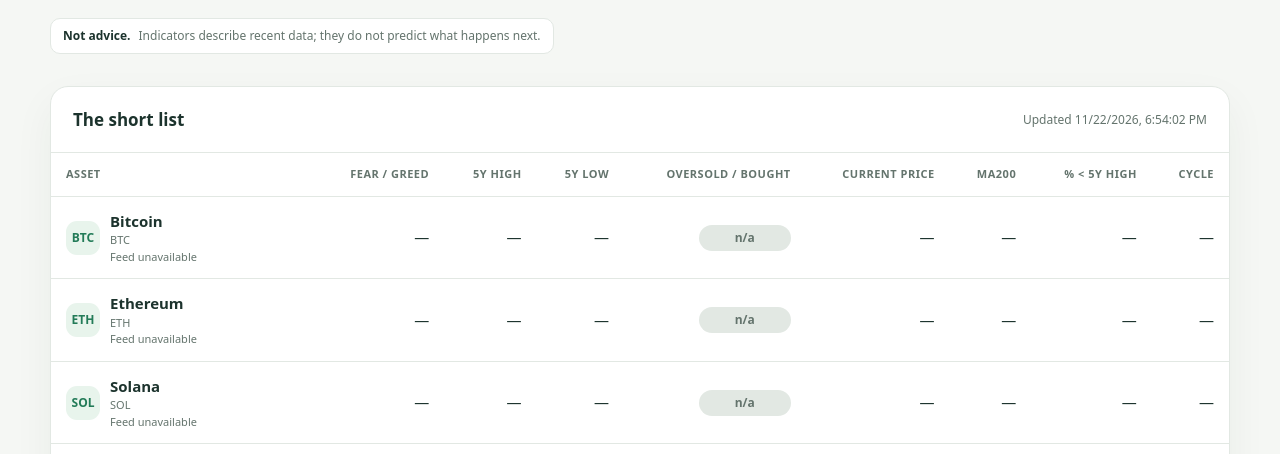
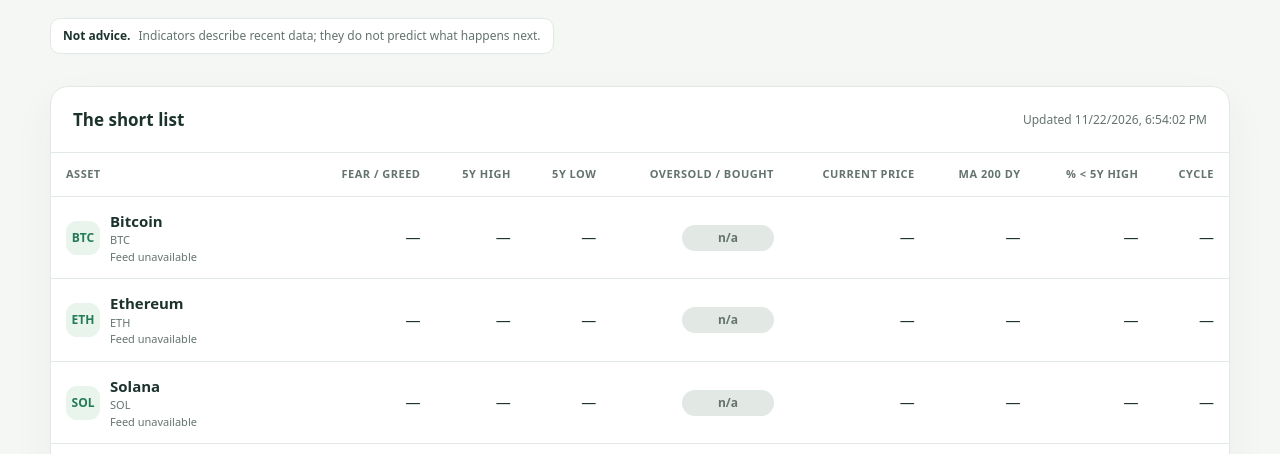
Before and after one commit to koosbilly9/to-invest-dummies, a plain HTML site: page index.html in a window 1280 px wide. Shown: the part 319-773 px from the top of the page. Drawn offline with Linux system fonts and the light colour scheme; no server answers.

Commit message:
Clarify MA 200 day header
Co-authored-by: Copilot <223556219+Copilot@users.noreply.github.com>

```diff
--- a/index.html
+++ b/index.html
@@ -220,7 +220,7 @@
                 <th scope="col">5y low</th>
                 <th scope="col">Oversold / bought</th>
                 <th scope="col">Current price</th>
-                <th scope="col">MA200</th>
+                <th scope="col">MA 200 Dy</th>
                 <th scope="col">% &lt; 5y high</th>
                 <th scope="col">Cycle</th>
               </tr>
```
